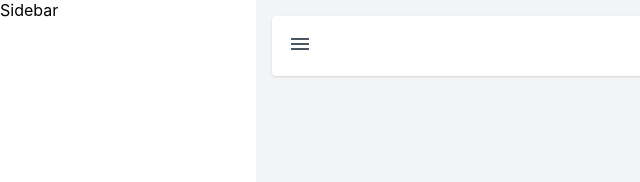
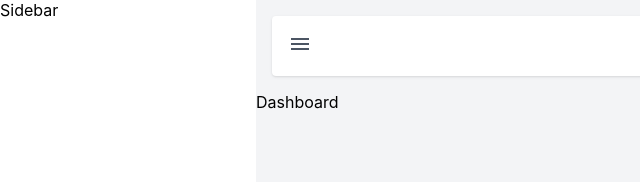
Before and after one commit to aujourdui/dashboard-react, a React (Create React App) app: page / in a window 1280 px wide. Shown: the top 182 px of the page, without its empty margins (0-640 px from the left). Built offline with nearby package versions, Linux system fonts and the light colour scheme.

Commit message:
create a dashboard file

```diff
--- a/src/App.js
+++ b/src/App.js
@@ -1,5 +1,3 @@
-// import MenuIcon from "@mui/icons-material/Menu";
-
 import {
   RelativeContainer,
   SidebarContainer,
@@ -7,7 +5,8 @@ import {
   MenuIconContainer,
   CustomMenuIcon,
 } from "./styles/styles";
-// import axios from "axios";
+
+import Dashboard from "./Dashboard";
 
 const App = () => {
   return (
@@ -18,6 +17,9 @@ const App = () => {
           <MenuIconContainer>
             <CustomMenuIcon />
           </MenuIconContainer>
+          <div>
+            <Dashboard />
+          </div>
         </MainContainer>
       </RelativeContainer>
     </>
@@ -25,12 +27,3 @@ const App = () => {
 };
 
 export default App;
-
-{
-  /*
-<RelativeContainer>
-<SidebarContainer>Sidebar</SidebarContainer>
-<MainContainer></MainContainer>
-<MenuIconContainer></MenuIconContainer>
-</RelativeContainer> */
-}
--- /dev/null
+++ b/src/Dashboard.js
@@ -0,0 +1,7 @@
+import React from "react";
+
+const Dashboard = () => {
+  return <div>Dashboard</div>;
+};
+
+export default Dashboard;
```
